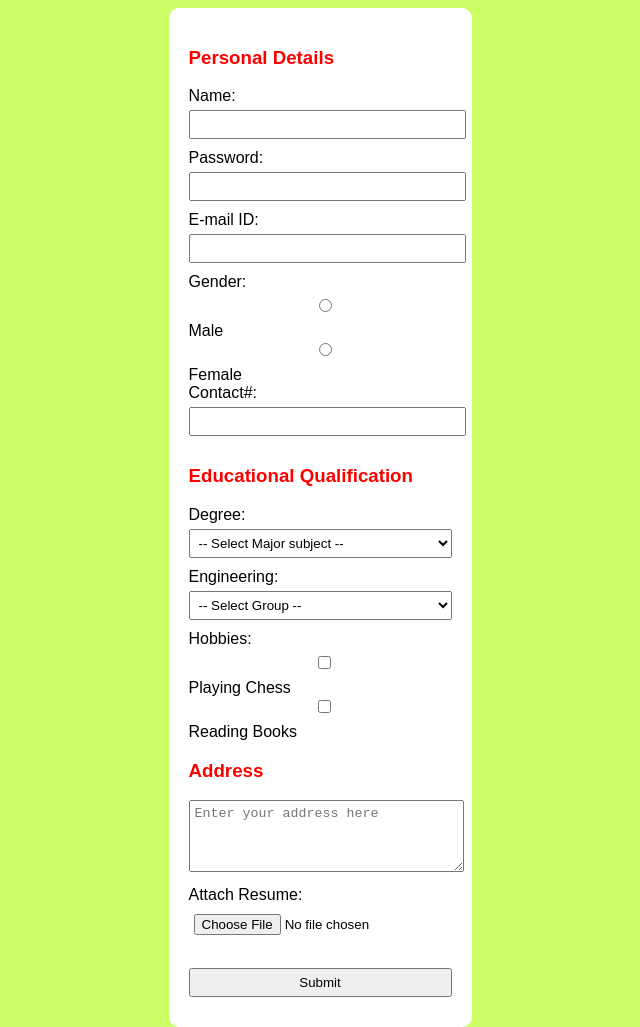
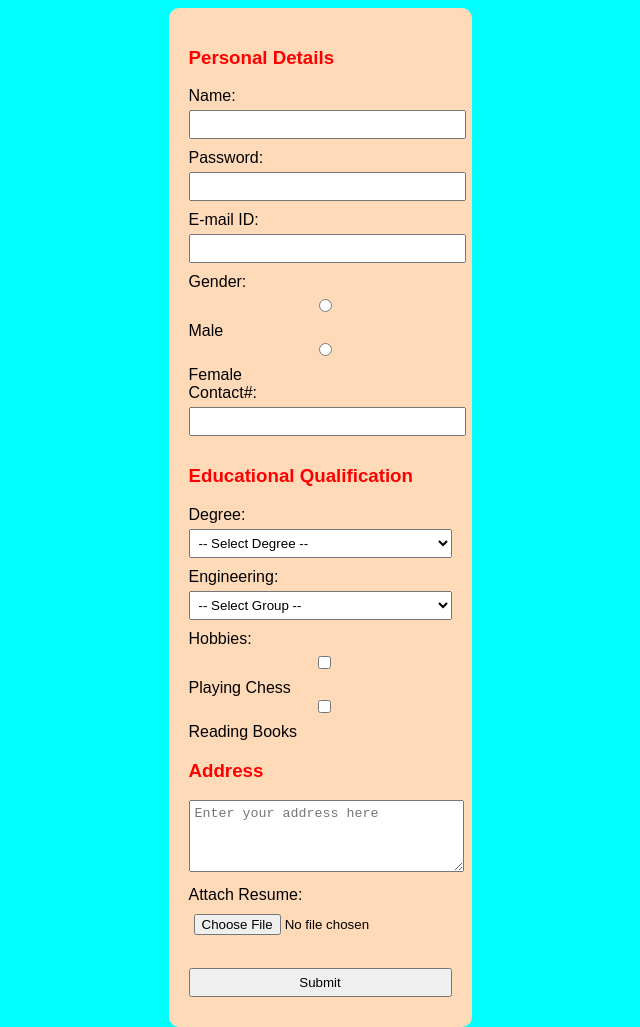
Before and after one commit to Sadhana008/spy, a plain HTML site: page form.html in a window 1280 px wide. Shown: the whole page, without its empty margins (320-960 px from the left). Drawn offline with Linux system fonts and the light colour scheme.

Commit message:
Update form.html

```diff
--- a/form.html
+++ b/form.html
@@ -4,7 +4,7 @@
   <title>Form Example</title>
   <style>
     body {
-      background-color: #CCFF66;
+      background-color: aqua;
       font-family: Arial, sans-serif;
       text-align: center;
     }
@@ -12,7 +12,7 @@
       display: inline-block;
       text-align: left;
       padding: 20px;
-      background-color: #fff;
+      background-color: peachpuff;
       border-radius: 10px;
     }
     h3 {
@@ -56,11 +56,11 @@
 
     <label for="degree">Degree:</label>
     <select id="degree" name="degree">
-      <option value="">-- Select Major subject --</option>
-      <option value="computerscience">ComputerScience</option>
-      <option value="mathematics">Mathematics</option>
-      <option value="chemistry">Chemistry</option>
-      <option value="datascience">DataScience</option>
+      <option value="">-- Select Degree --</option>
+      <option value="bcom">B.Com</option>
+      <option value="bsc">B.Sc</option>
+      <option value="bcom-computers">B.Com Computers</option>
+      <option value="ba">B.A</option>
     </select>
 
     <label for="eng">Engineering:</label>
```
